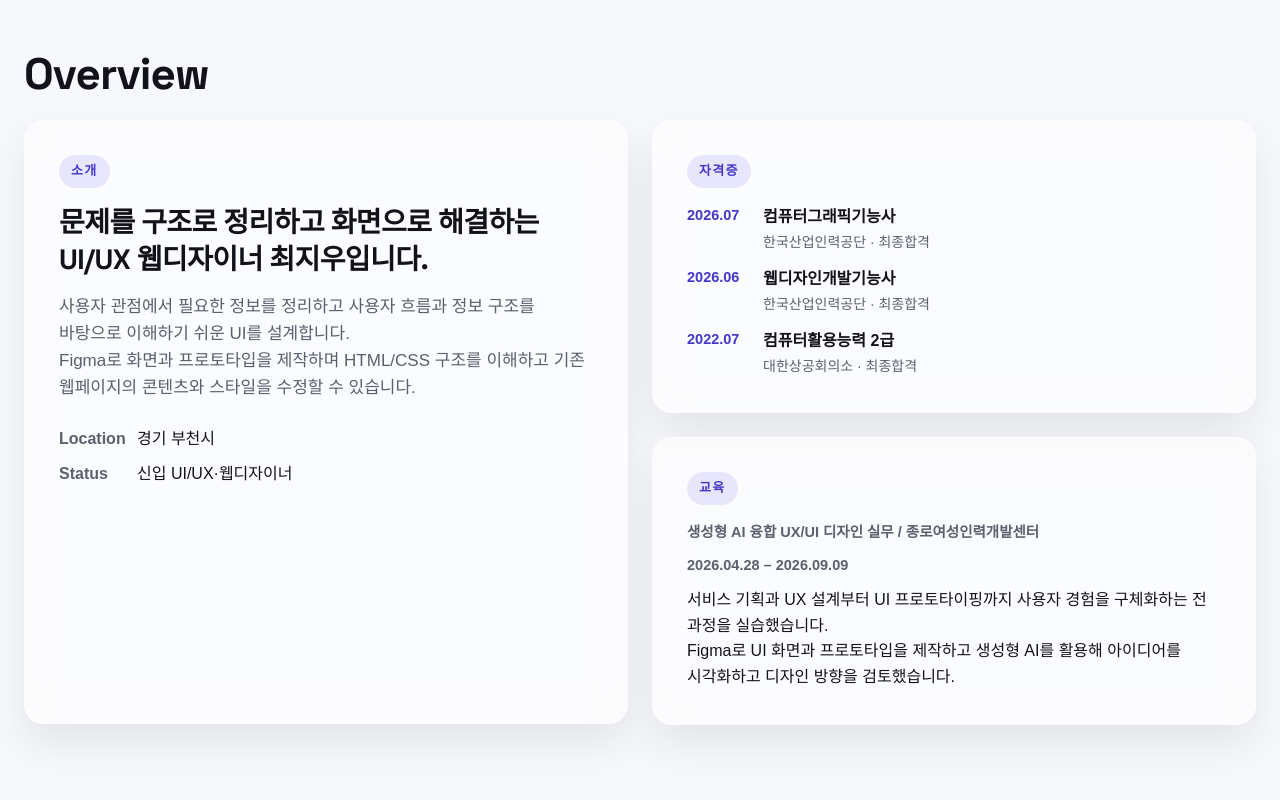
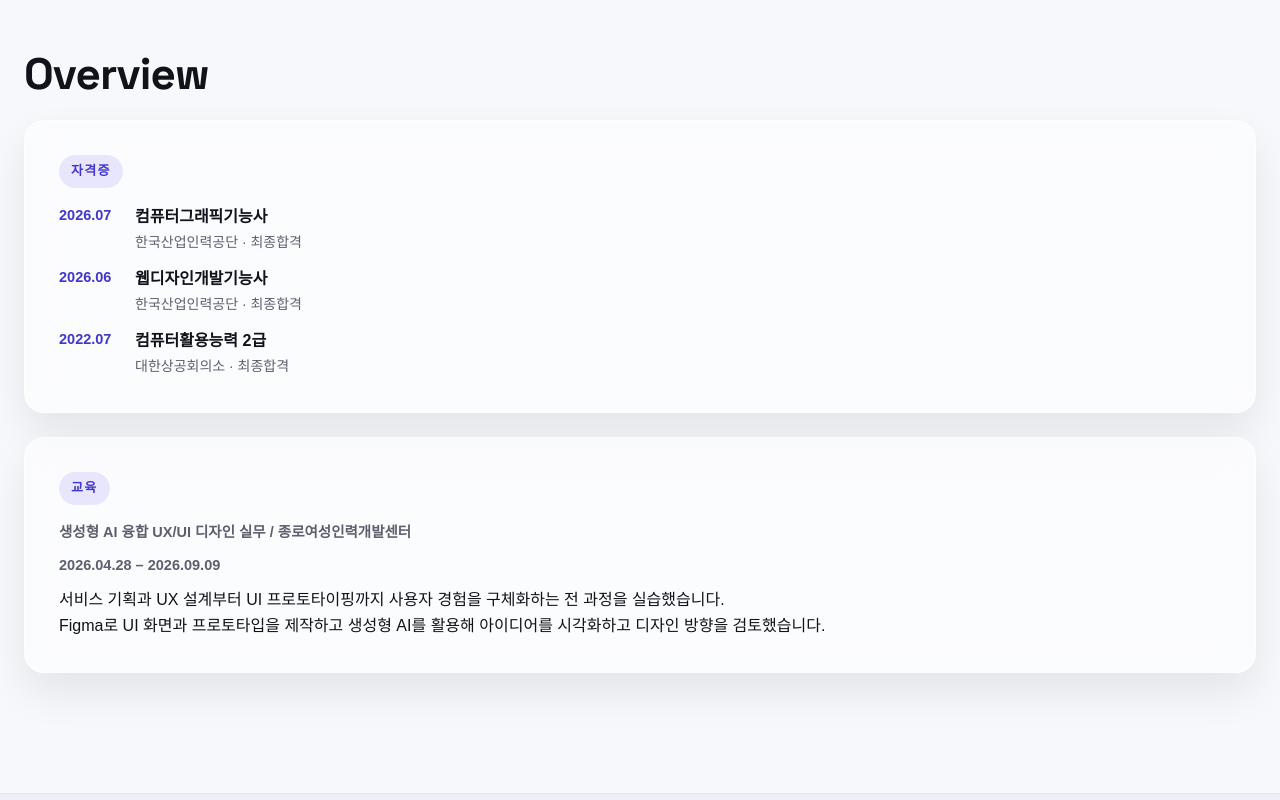
Before and after one commit to jwc95090-hash/portfolio_choijiwoo, a website: page index.html in a window 1280 px wide. Shown: the part 1100-1900 px from the top of the page. Drawn offline with Linux system fonts and the light colour scheme; a web font is replaced by a local one.

Commit message:
내용변경

```diff
--- a/css/style.css
+++ b/css/style.css
@@ -166,8 +166,8 @@ input, textarea{font-family:inherit;}
 .stat span{display:block; font-size:13px; color:var(--ink-soft); margin-top:2px;}
 .stat em{display:block; font-style:normal; font-size:11px; color:var(--ink-soft); opacity:.7;}
 
-.card-cert{grid-column:3/5; grid-row:1/2;}
-.card-edu{grid-column:3/5; grid-row:2/2;}
+.card-cert{grid-column:1/5;grid-row:1/2;}
+.card-edu{grid-column:1/5; grid-row:2/2;}
 .record-list{list-style:none; display:flex; flex-direction:column; gap:10px; font-size:14.5px;}
 .record-list .year{color:var(--ink-soft); font-weight:700; margin-right:10px; display:block; font-size:13.5px;}
 .cert-list{list-style:none; display:flex; flex-direction:column; gap:12px;}
--- a/index.html
+++ b/index.html
@@ -87,7 +87,7 @@
 
         <div class="bento-grid">
 
-          <article class="bento-card glass card-intro">
+          <!-- <article class="bento-card glass card-intro">
             <span class="bento-tag">소개</span>
             <h3>문제를 구조로 정리하고 화면으로 해결하는 UI/UX 웹디자이너 최지우입니다.</h3>
             <p>사용자 관점에서 필요한 정보를 정리하고 사용자 흐름과 정보 구조를 바탕으로 이해하기 쉬운 UI를 설계합니다.<br>Figma로 화면과 프로토타입을 제작하며 HTML/CSS 구조를 이해하고 기존 웹페이지의 콘텐츠와 스타일을 수정할 수 있습니다.</p>
@@ -95,7 +95,7 @@
               <div><span>Location</span>경기 부천시</div>
               <div><span>Status</span>신입 UI/UX·웹디자이너</div>
             </div>
-          </article>
+          </article> -->
 
           <article class="bento-card glass card-cert">
 
@@ -589,7 +589,7 @@
     </section>
 
     <!-- ================= CONTACT ================= -->
-    <section class="contact" id="contact">
+    <!-- <section class="contact" id="contact">
       <div class="inner">
         <h2 class="section-title" data-split>Let's Work Together!</h2>
 
@@ -612,7 +612,7 @@
           </a>
         </div>
       </div>
-    </section>
+    </section> -->
 
   </main>
 
```
